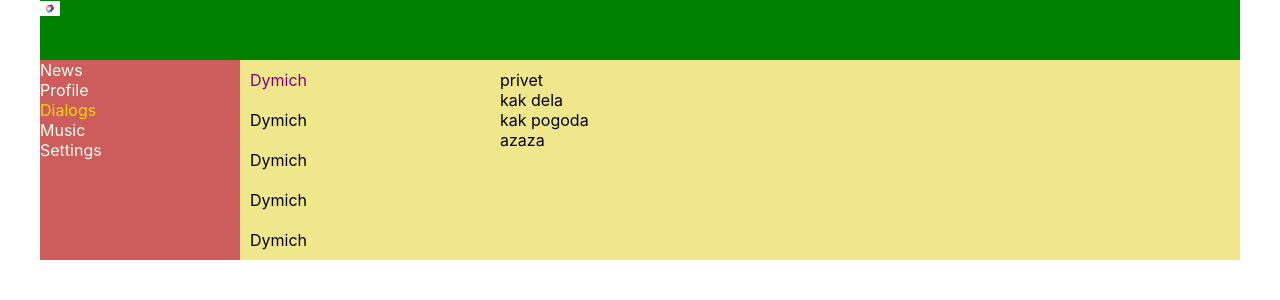
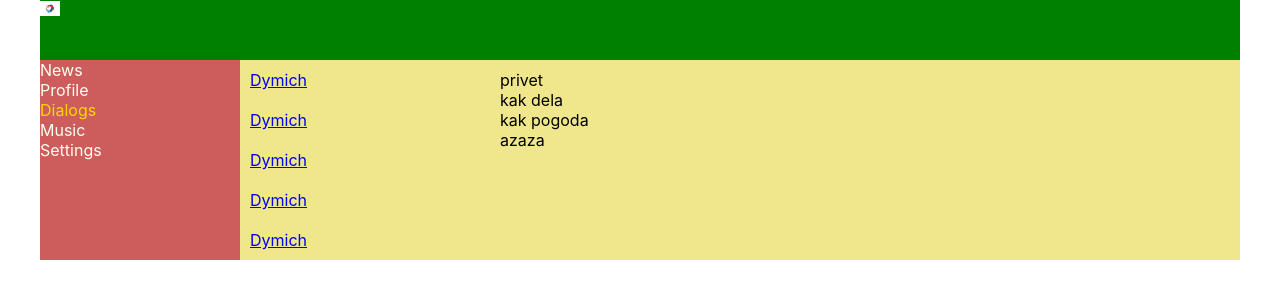
Before and after one commit to WMBH/kalipso, a React (Create React App) app: page /dialogs in a window 1280 px wide. Shown: the top 300 px of the page. Built offline with nearby package versions, Linux system fonts and the light colour scheme.

Commit message:
dialogs navigation added

```diff
--- a/src/components/Dialogs/Dialogs.js
+++ b/src/components/Dialogs/Dialogs.js
@@ -1,15 +1,26 @@
 import React from 'react';
+import { NavLink } from 'react-router-dom';
 import styles from './Dialogs.module.css';
 
 const Dialogs = (props) => {
 	return (
 		<div className={styles.dialogs}>
 			<div className={styles.dialogsItems}>
-				<div className={`${styles.dialog} ${styles.active}`}>Dymich</div>
-				<div className={styles.dialog}>Dymich</div>
-				<div className={styles.dialog}>Dymich</div>
-				<div className={styles.dialog}>Dymich</div>
-				<div className={styles.dialog}>Dymich</div>
+				<div className={`${styles.dialog} ${styles.active}`}>
+					<NavLink to="/dialogs/1">Dymich</NavLink>
+				</div>
+				<div className={styles.dialog}>
+					<NavLink to="/dialogs/2">Dymich</NavLink>
+				</div>
+				<div className={styles.dialog}>
+					<NavLink to="/dialogs/4">Dymich</NavLink>
+				</div>
+				<div className={styles.dialog}>
+					<NavLink to="/dialogs/5">Dymich</NavLink>
+				</div>
+				<div className={styles.dialog}>
+					<NavLink to="/dialogs/6">Dymich</NavLink>
+				</div>
 			</div>
 			<div className={styles.messages}>
 				<div className={styles.message}>privet</div>
```
